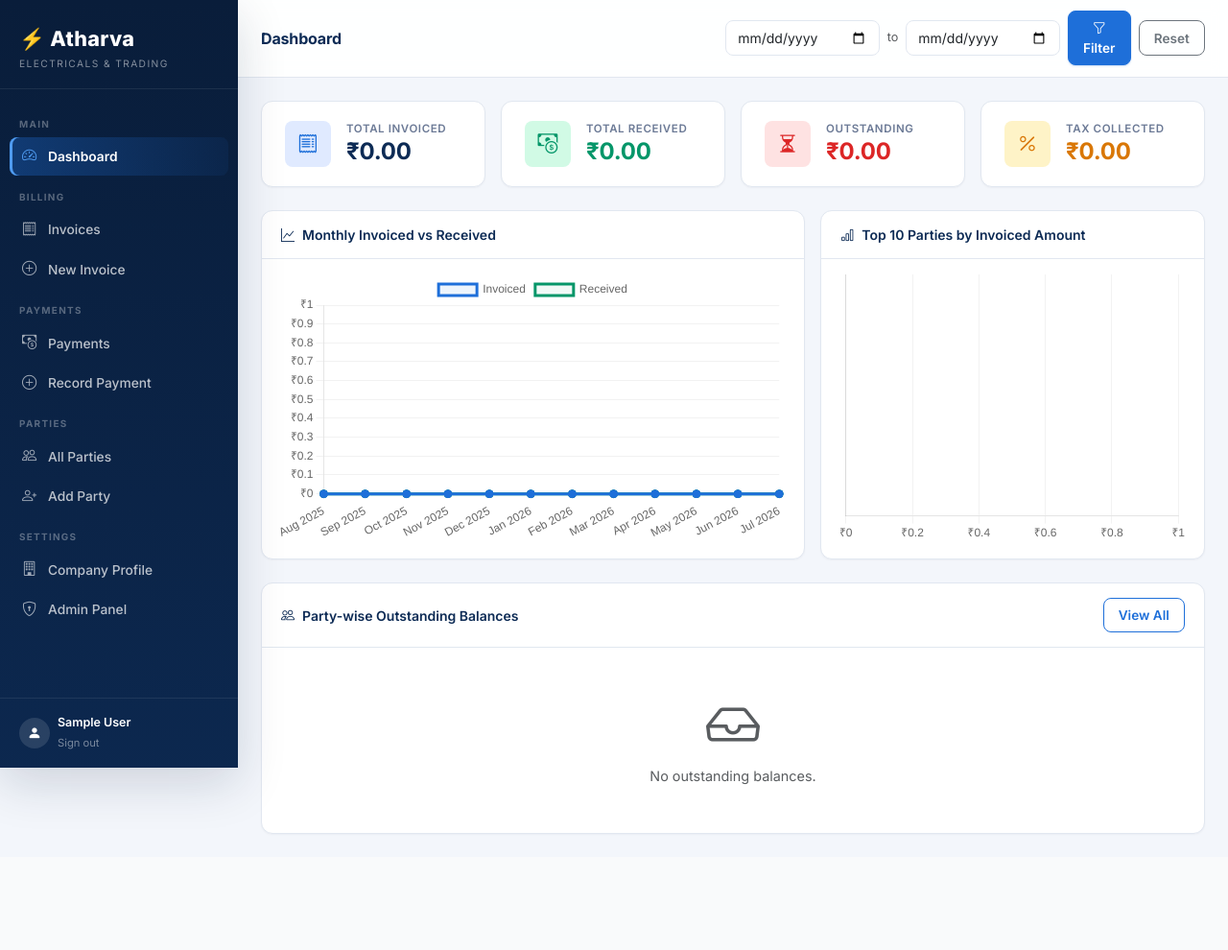
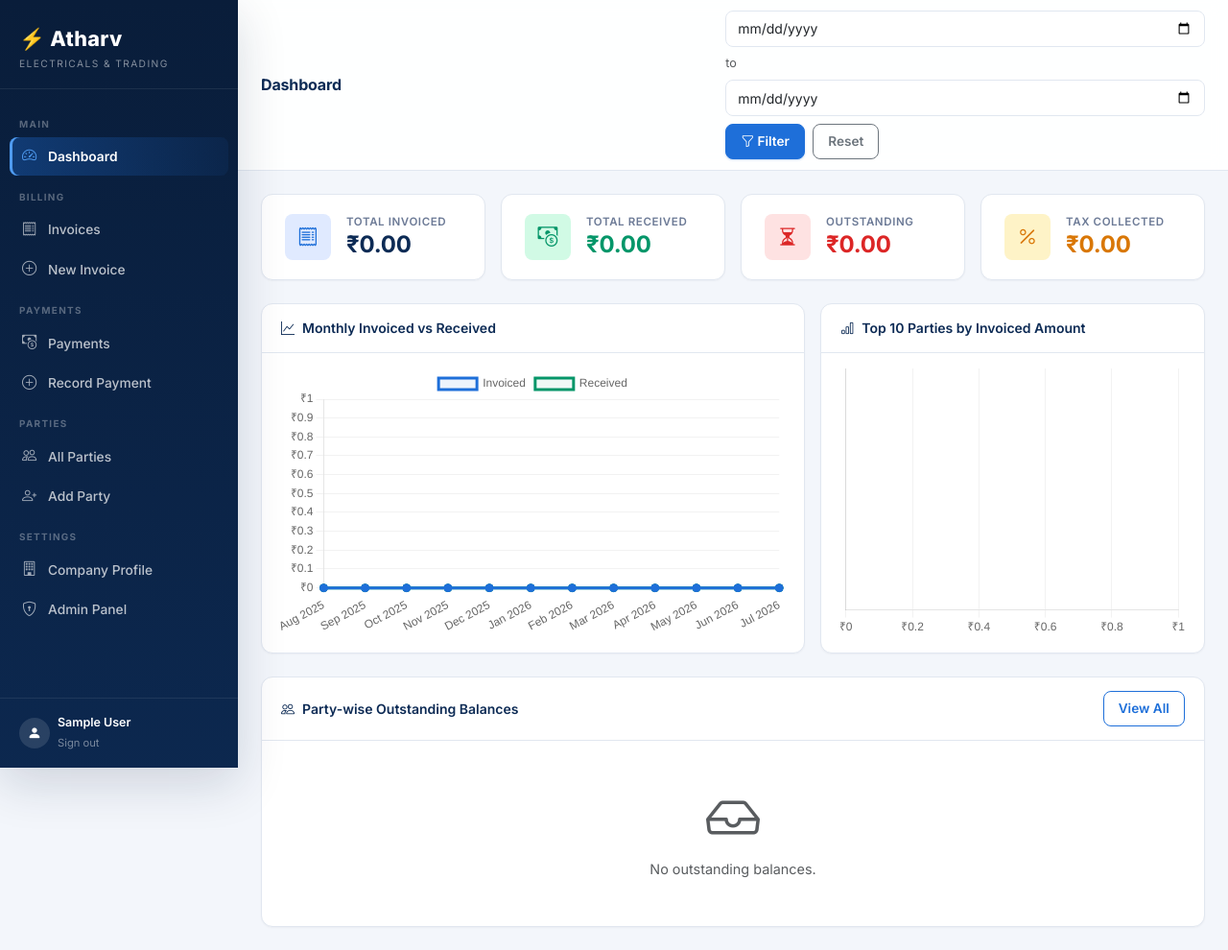
Before and after one commit to atharvelectricals05-art/invoice-bill, a Django app: page /dashboard/ in a window 1280 px wide. Shown: the whole page at 96% size. Before the commit the page ends 870 px from the top, so only its background shows below. Run offline with Django 5.2, Linux system fonts and the light colour scheme; the visitor is signed in with stand-in values (Sample User, id 1); data that the repository does not hold is empty.

Commit message:
Fix branding text, mobile filter overflow, session timeout, and invoice logo sizing
- Rename visible "Atharva" branding to "Atharv" to match the company name/logo
- Wrap the dashboard date filter and topbar action buttons on mobile instead
  of overflowing the viewport
- Expire sessions after 6 hours of inactivity instead of Django's 2-week
  default, requiring re-login
- Size the invoice PDF header logo from its real aspect ratio instead of a
  fixed box, which was squishing/stretching uploaded logos

```diff
--- a/atharva/settings.py
+++ b/atharva/settings.py
@@ -132,3 +132,9 @@ DEFAULT_AUTO_FIELD = 'django.db.models.BigAutoField'
 LOGIN_URL = '/accounts/login/'
 LOGIN_REDIRECT_URL = '/dashboard/'
 LOGOUT_REDIRECT_URL = '/accounts/login/'
+
+# Force re-login after 6 hours of inactivity instead of Django's 2-week
+# default — SESSION_SAVE_EVERY_REQUEST makes this a sliding window (resets
+# on every request) rather than a fixed 6-hour cutoff from login time.
+SESSION_COOKIE_AGE = 6 * 60 * 60
+SESSION_SAVE_EVERY_REQUEST = True
--- a/billing/management/commands/seed_data.py
+++ b/billing/management/commands/seed_data.py
@@ -19,7 +19,7 @@ class Command(BaseCommand):
         company, created = CompanyProfile.objects.update_or_create(
             pk=1,
             defaults={
-                'name': 'Atharva Electricals',
+                'name': 'Atharv Electricals',
                 'formerly_known_as': '',
                 'address': '123, Electrical Market, Industrial Area, Mumbai - 400001',
                 'phone': '+91-22-12345678',
--- a/billing/models.py
+++ b/billing/models.py
@@ -29,7 +29,7 @@ class CompanyProfile(models.Model):
 
     @classmethod
     def get_solo(cls):
-        obj, _ = cls.objects.get_or_create(pk=1, defaults={'name': 'Atharva Electricals', 'address': ''})
+        obj, _ = cls.objects.get_or_create(pk=1, defaults={'name': 'Atharv Electricals', 'address': ''})
         return obj
 
 
--- a/billing/views.py
+++ b/billing/views.py
@@ -382,6 +382,18 @@ def invoice_pdf(request, pk):
     # Total quantity for the totals row
     total_qty = sum(item.qty for item in items)
 
+    # Size the header logo from its real aspect ratio instead of forcing a
+    # fixed box — a fixed box squishes/stretches any logo that isn't already
+    # close to that exact ratio, which is why user-uploaded logos looked thin.
+    logo_w_pt, logo_h_pt = 72, 20
+    if company.logo:
+        try:
+            img_w, img_h = company.logo.width, company.logo.height
+            scale = min(72 / img_w, 22 / img_h)
+            logo_w_pt, logo_h_pt = round(img_w * scale, 1), round(img_h * scale, 1)
+        except Exception:
+            pass
+
     html_string = render_to_string('billing/invoice_pdf.html', {
         'invoice': invoice,
         'company': company,
@@ -390,6 +402,8 @@ def invoice_pdf(request, pk):
         'total_qty': total_qty,
         'amount_words': amount_words,
         'request': request,
+        'logo_w_pt': logo_w_pt,
+        'logo_h_pt': logo_h_pt,
     })
 
     buffer = BytesIO()
--- a/static/css/atharva.css
+++ b/static/css/atharva.css
@@ -30,6 +30,12 @@
   --shadow-lg: 0 16px 48px rgba(15, 30, 60, 0.16);
 
   --ease: cubic-bezier(0.4, 0, 0.2, 1);
+}
+
+/* Safety net: nothing should ever force horizontal scroll on the page itself
+   (a flex row that doesn't wrap in time, a wide table, etc.) */
+html, body {
+  overflow-x: hidden;
 }
 
 /* ── Reset / Base ── */
@@ -600,4 +606,12 @@ a { color: var(--accent); }
   .chart-container { height: 220px; }
   /* Full-width buttons in card footers feel more native on mobile */
   .card-footer.d-flex { flex-direction: column; gap: 0.5rem; align-items: stretch !important; }
+
+  /* Topbar action rows (dashboard filter form, detail-page button groups)
+     wrap instead of forcing the page wider than the viewport. */
+  .topbar-actions { width: 100%; justify-content: flex-start; }
+  #dashboard-filter-form input[type="date"] {
+    flex: 1 1 130px;
+    min-width: 0;
+  }
 }
--- a/templates/base.html
+++ b/templates/base.html
@@ -3,8 +3,8 @@
 <head>
   <meta charset="UTF-8">
   <meta name="viewport" content="width=device-width, initial-scale=1.0">
-  <title>{% block title %}Atharva{% endblock %} — Atharva Electricals</title>
-  <meta name="description" content="Atharva — Billing, Payments &amp; Analytics for Atharva Electricals">
+  <title>{% block title %}Atharv{% endblock %} — Atharv Electricals</title>
+  <meta name="description" content="Atharv — Billing, Payments &amp; Analytics for Atharv Electricals">
   <!-- Bootstrap 5 -->
   <link rel="stylesheet" href="https://cdn.jsdelivr.net/npm/bootstrap@5.3.3/dist/css/bootstrap.min.css">
   <!-- Bootstrap Icons -->
@@ -31,7 +31,7 @@
 <!-- ── Sidebar ── -->
 <nav class="sidebar" id="sidebar">
   <div class="sidebar-brand">
-    <div class="brand-name">⚡ Atharva</div>
+    <div class="brand-name">⚡ Atharv</div>
     <div class="brand-sub">Electricals &amp; Trading</div>
   </div>
 
@@ -101,7 +101,7 @@
       </button>
       <span class="topbar-title">{% block topbar_title %}{% endblock %}</span>
     </div>
-    <div class="d-flex align-items-center gap-2">
+    <div class="d-flex align-items-center gap-2 topbar-actions">
       {% block topbar_actions %}{% endblock %}
     </div>
   </div>
--- a/templates/billing/dashboard.html
+++ b/templates/billing/dashboard.html
@@ -5,7 +5,7 @@
 {% block topbar_title %}Dashboard{% endblock %}
 
 {% block topbar_actions %}
-<form method="get" class="d-flex align-items-center gap-2" id="dashboard-filter-form">
+<form method="get" class="d-flex align-items-center gap-2 flex-wrap" id="dashboard-filter-form">
   {{ filter_form.date_from }}
   <span class="text-muted small">to</span>
   {{ filter_form.date_to }}
--- a/templates/billing/invoice_pdf.html
+++ b/templates/billing/invoice_pdf.html
@@ -101,7 +101,7 @@ table.itm td {
   </td>
   <td style="width:18%; text-align:right; vertical-align:middle; padding:5pt; border-bottom:1.5pt solid #000;">
     {% if company.logo %}
-    <img src="{{ company.logo.url }}" style="width:72pt; height:20pt;">
+    <img src="{{ company.logo.url }}" style="width:{{ logo_w_pt }}pt; height:{{ logo_h_pt }}pt;">
     {% endif %}
   </td>
 </tr>
--- a/templates/registration/login.html
+++ b/templates/registration/login.html
@@ -4,7 +4,7 @@
 <div class="login-page">
   <div class="login-card">
     <div class="login-logo">
-      <div class="logo-text">⚡ Atharva</div>
+      <div class="logo-text">⚡ Atharv</div>
       <div class="logo-sub">Electricals &amp; Trading</div>
     </div>
 
@@ -50,7 +50,7 @@
     </form>
 
     <p class="text-center mt-4 mb-0" style="font-size:0.72rem;color:var(--text-muted);">
-      Atharva Billing System &copy; {{ now.year|default:"2024" }} — Authorised Users Only
+      Atharv Billing System &copy; {{ now.year|default:"2024" }} — Authorised Users Only
     </p>
   </div>
 </div>
```
